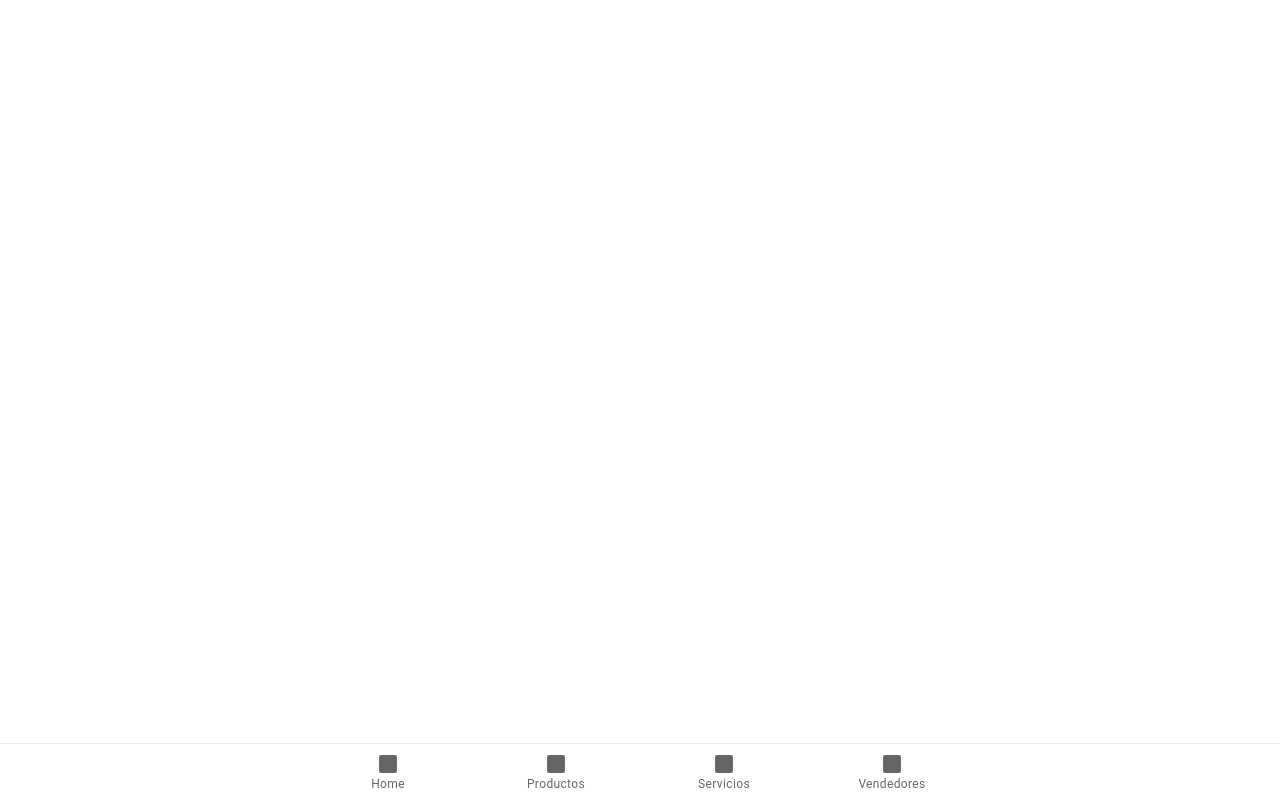
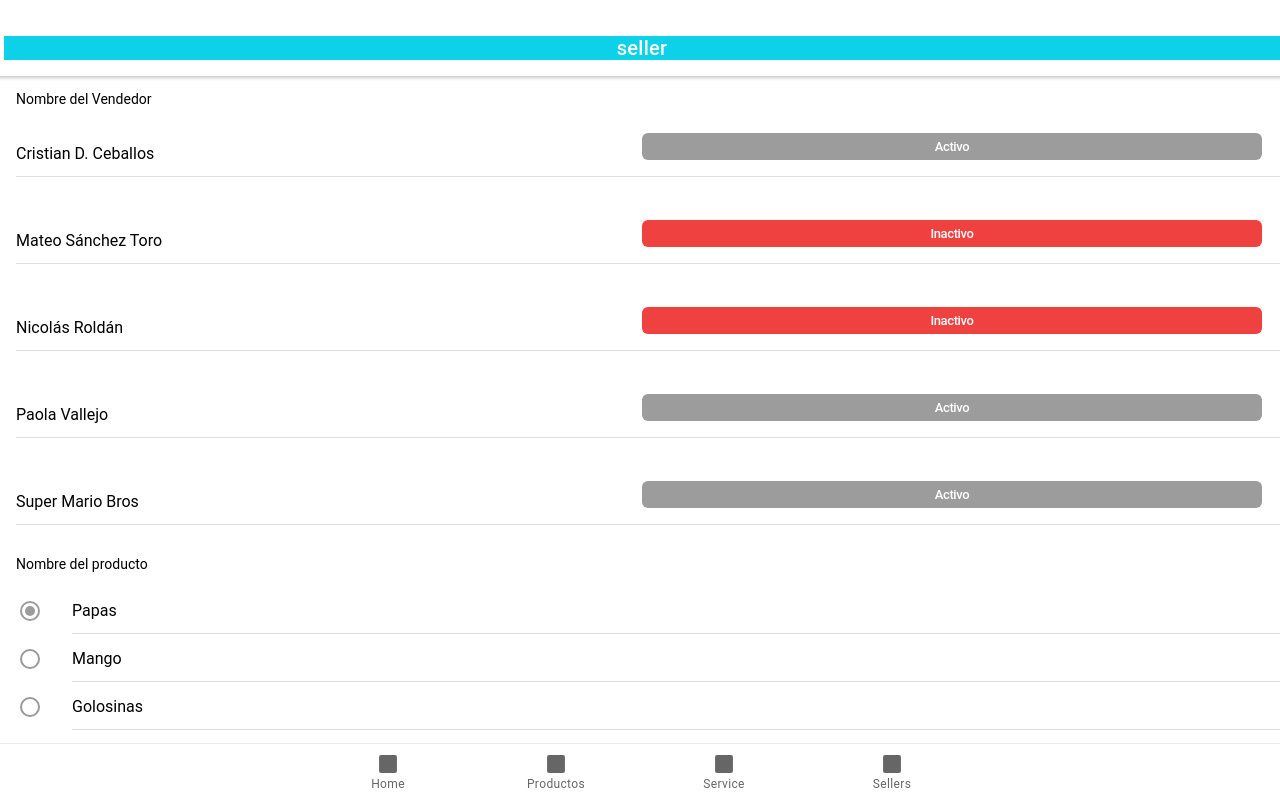
Before and after one commit to cdceballor/Ucommerce, a React (Create React App) app: page /Seller in a window 1280 px wide. Built offline with nearby package versions, Linux system fonts and the light colour scheme.

Commit message:
Lenguage fix

```diff
--- a/src/App.tsx
+++ b/src/App.tsx
@@ -35,8 +35,8 @@ import './theme/variables.css';
 /* Views */
 import Home from './pages/Home/Home'
 import Productos from './pages/Productos/Productos';
-import Servicios from './pages/Servicios/Servicios';
-import Vendedores from './pages/Vendedores/Vendedores';
+import Service from './pages/Service/Service';
+import Seller from './pages/Seller/Seller';
 
 const App: React.FC = () => (
   <IonApp>
@@ -45,8 +45,8 @@ const App: React.FC = () => (
         <IonRouterOutlet>
           <Route path="/Home" component={Home} exact={true} />
           <Route path="/Productos" component={Productos} exact={true} />
-          <Route path="/Servicios" component={Servicios} exact={true} />
-          <Route path="/Vendedores" component={Vendedores} exact={true} />
+          <Route path="/Service" component={Service} exact={true} />
+          <Route path="/Seller" component={Seller} exact={true} />
           <Route path="/" render={() => <Redirect to="/Home" />} exact={true} />
         </IonRouterOutlet>
 
@@ -62,14 +62,14 @@ const App: React.FC = () => (
             <IonLabel>Productos</IonLabel>
           </IonTabButton>
 
-          <IonTabButton tab="tab3" href="/Servicios">
+          <IonTabButton tab="tab3" href="/Service">
             <IonIcon icon={square} />
-            <IonLabel>Servicios</IonLabel>
+            <IonLabel>Service</IonLabel>
           </IonTabButton>
 
-          <IonTabButton tab="tab4" href="/Vendedores">
+          <IonTabButton tab="tab4" href="/seller">
             <IonIcon icon={square} />
-            <IonLabel>Vendedores</IonLabel>
+            <IonLabel>Sellers</IonLabel>
 
           </IonTabButton>
         </IonTabBar>
--- a/src/pages/Servicios/Servicios.tsx
+++ b/src/pages/Seller/Seller.tsx
@@ -1,56 +1,61 @@
 import React from 'react';
-import { IonList, IonItem, IonLabel, IonInput, IonToggle, IonRadio, IonCheckbox, IonItemSliding, IonItemOption, IonItemOptions, IonContent, IonRadioGroup, IonListHeader, IonPage, IonToolbar, IonButtons, IonMenuButton, IonTitle, IonHeader,IonButton } from '@ionic/react';
-import Agenda from '../../components/Agenda';
+import { IonList, IonItem, IonLabel, IonInput, IonToggle, IonRadio, IonCheckbox, IonItemSliding, IonItemOption, IonItemOptions, IonContent, IonRadioGroup, IonListHeader, IonPage, IonToolbar, IonButtons, IonMenuButton, IonTitle, IonHeader, IonButton  } from '@ionic/react';
 
-const Servicios: React.FC = () => {
+import ActiveBotton from '../../components/ActiveBotton';
+import InActiveBotton from '../../components/InActiveBotton';
+
+
+const Seller: React.FC = () => {
     return (
       <IonPage>
         <IonHeader>
           <IonToolbar>
             <IonButtons slot="start">
               <IonMenuButton />
+              <ActiveBotton />
+              <InActiveBotton />
             </IonButtons>
-            <IonTitle>Servicios</IonTitle>
+            <IonTitle>seller</IonTitle>
           </IonToolbar>
         </IonHeader>
         <IonContent>
-          <Servidores />
+          <Vendedor />
         </IonContent>
       </IonPage>
     );
   };
 
-const Servidores = ()=> {
+const Vendedor = ()=> {
   return (
   <IonContent>
     {/*-- List of Text Items --*/}
     <IonListHeader>
-      <IonLabel>Nombre del Proveedor de servicio</IonLabel>
+      <IonLabel>Nombre del Vendedor</IonLabel>
     </IonListHeader>
     <IonList>
       <IonItem>
         <IonLabel>Cristian D. Ceballos</IonLabel>
-        <IonButton color="primary">Activo </IonButton>
+        < ActiveBotton />
       </IonItem>
       <IonInput></IonInput>
       <IonItem>
         <IonLabel>Mateo Sánchez Toro</IonLabel>
-        <IonButton color="primary">Activo </IonButton>
+        <InActiveBotton />
       </IonItem>
       <IonInput></IonInput>
       <IonItem>
         <IonLabel>Nicolás Roldán</IonLabel>
-        <IonButton color="primary">Activo </IonButton>
+        <InActiveBotton />
       </IonItem>
       <IonInput></IonInput>
       <IonItem>
         <IonLabel>Paola Vallejo</IonLabel>
-        <IonButton color="primary">Activo </IonButton>
+        <ActiveBotton />
       </IonItem>
       <IonInput></IonInput>
       <IonItem>
         <IonLabel>Super Mario Bros</IonLabel>
-        <IonButton color="danger">Inactivo </IonButton>
+        <ActiveBotton />
       </IonItem>
     </IonList>
 
@@ -58,39 +63,38 @@ const Servidores = ()=> {
     <IonList>
 <IonRadioGroup value="biff">
   <IonListHeader>
-    <IonLabel>Tipo de servicio</IonLabel>
+    <IonLabel>Nombre del producto</IonLabel>
   </IonListHeader>
-
   <IonItem>
-    <IonLabel>Monitorías de cálculo</IonLabel>
+    <IonLabel>Papas</IonLabel>
     <IonRadio slot="start" value="biff" />
   </IonItem>
 
   <IonItem>
-    <IonLabel>Monitorías de lógica</IonLabel>
+    <IonLabel>Mango</IonLabel>
     <IonRadio slot="start" value="griff" />
   </IonItem>
 
   <IonItem>
-    <IonLabel>Monitorías de cálculo</IonLabel>
+    <IonLabel>Golosinas</IonLabel>
     <IonRadio slot="start" value="buford" />
   </IonItem>
 </IonRadioGroup>
 {/*--------------------------------------------------------------*/}
       <IonItem>
-        <IonLabel>Monitorías de citación</IonLabel>
+        <IonLabel>Chocolatinas</IonLabel>
         <IonCheckbox slot="start" />
       </IonItem>
       <IonItem>
-        <IonLabel>Monitorías de Proyecto integrador 1</IonLabel>
+        <IonLabel>Galletas</IonLabel>
         <IonCheckbox slot="start" />
       </IonItem>
       <IonItem>
-        <IonLabel>Monitorías de física II</IonLabel>
+        <IonLabel>Chicles</IonLabel>
         <IonCheckbox slot="start" />
       </IonItem>
       <IonItem>
-        <IonLabel>Monitorías de natación</IonLabel>
+        <IonLabel>Sanduches</IonLabel>
         <IonCheckbox slot="start" />
       </IonItem>
     </IonList>
@@ -113,4 +117,4 @@ const Servidores = ()=> {
 );
 }
 
-export default Servicios;
+export default Seller;
--- a/src/pages/Vendedores/Vendedores.tsx
+++ b/src/pages/Service/Service.tsx
@@ -1,61 +1,56 @@
 import React from 'react';
-import { IonList, IonItem, IonLabel, IonInput, IonToggle, IonRadio, IonCheckbox, IonItemSliding, IonItemOption, IonItemOptions, IonContent, IonRadioGroup, IonListHeader, IonPage, IonToolbar, IonButtons, IonMenuButton, IonTitle, IonHeader, IonButton  } from '@ionic/react';
+import { IonList, IonItem, IonLabel, IonInput, IonToggle, IonRadio, IonCheckbox, IonItemSliding, IonItemOption, IonItemOptions, IonContent, IonRadioGroup, IonListHeader, IonPage, IonToolbar, IonButtons, IonMenuButton, IonTitle, IonHeader,IonButton } from '@ionic/react';
+import Agenda from '../../components/Agenda';
 
-import ActiveBotton from '../../components/ActiveBotton';
-import InActiveBotton from '../../components/InActiveBotton';
-
-
-const Vendedores: React.FC = () => {
+const Service: React.FC = () => {
     return (
       <IonPage>
         <IonHeader>
           <IonToolbar>
             <IonButtons slot="start">
               <IonMenuButton />
-              <ActiveBotton />
-              <InActiveBotton />
             </IonButtons>
-            <IonTitle>Vendedores</IonTitle>
+            <IonTitle>Service</IonTitle>
           </IonToolbar>
         </IonHeader>
         <IonContent>
-          <Vendedor />
+          <Servidores />
         </IonContent>
       </IonPage>
     );
   };
 
-const Vendedor = ()=> {
+const Servidores = ()=> {
   return (
   <IonContent>
     {/*-- List of Text Items --*/}
     <IonListHeader>
-      <IonLabel>Nombre del Vendedor</IonLabel>
+      <IonLabel>Nombre del Proveedor de servicio</IonLabel>
     </IonListHeader>
     <IonList>
       <IonItem>
         <IonLabel>Cristian D. Ceballos</IonLabel>
-        < ActiveBotton />
+        <IonButton color="primary">Activo </IonButton>
       </IonItem>
       <IonInput></IonInput>
       <IonItem>
         <IonLabel>Mateo Sánchez Toro</IonLabel>
-        <InActiveBotton />
+        <IonButton color="primary">Activo </IonButton>
       </IonItem>
       <IonInput></IonInput>
       <IonItem>
         <IonLabel>Nicolás Roldán</IonLabel>
-        <InActiveBotton />
+        <IonButton color="primary">Activo </IonButton>
       </IonItem>
       <IonInput></IonInput>
       <IonItem>
         <IonLabel>Paola Vallejo</IonLabel>
-        <ActiveBotton />
+        <IonButton color="primary">Activo </IonButton>
       </IonItem>
       <IonInput></IonInput>
       <IonItem>
         <IonLabel>Super Mario Bros</IonLabel>
-        <ActiveBotton />
+        <IonButton color="danger">Inactivo </IonButton>
       </IonItem>
     </IonList>
 
@@ -63,38 +58,39 @@ const Vendedor = ()=> {
     <IonList>
 <IonRadioGroup value="biff">
   <IonListHeader>
-    <IonLabel>Nombre del producto</IonLabel>
+    <IonLabel>Tipo de servicio</IonLabel>
   </IonListHeader>
+
   <IonItem>
-    <IonLabel>Papas</IonLabel>
+    <IonLabel>Monitorías de cálculo</IonLabel>
     <IonRadio slot="start" value="biff" />
   </IonItem>
 
   <IonItem>
-    <IonLabel>Mango</IonLabel>
+    <IonLabel>Monitorías de lógica</IonLabel>
     <IonRadio slot="start" value="griff" />
   </IonItem>
 
   <IonItem>
-    <IonLabel>Golosinas</IonLabel>
+    <IonLabel>Monitorías de cálculo</IonLabel>
     <IonRadio slot="start" value="buford" />
   </IonItem>
 </IonRadioGroup>
 {/*--------------------------------------------------------------*/}
       <IonItem>
-        <IonLabel>Chocolatinas</IonLabel>
+        <IonLabel>Monitorías de citación</IonLabel>
         <IonCheckbox slot="start" />
       </IonItem>
       <IonItem>
-        <IonLabel>Galletas</IonLabel>
+        <IonLabel>Monitorías de Proyecto integrador 1</IonLabel>
         <IonCheckbox slot="start" />
       </IonItem>
       <IonItem>
-        <IonLabel>Chicles</IonLabel>
+        <IonLabel>Monitorías de física II</IonLabel>
         <IonCheckbox slot="start" />
       </IonItem>
       <IonItem>
-        <IonLabel>Sanduches</IonLabel>
+        <IonLabel>Monitorías de natación</IonLabel>
         <IonCheckbox slot="start" />
       </IonItem>
     </IonList>
@@ -117,4 +113,4 @@ const Vendedor = ()=> {
 );
 }
 
-export default Vendedores;
+export default Service;
```
Also changed, not shown: src/pages/Products/Products.css (added), src/pages/Products/Products.tsx (renamed from src/pages/Productos/Productos.tsx).
